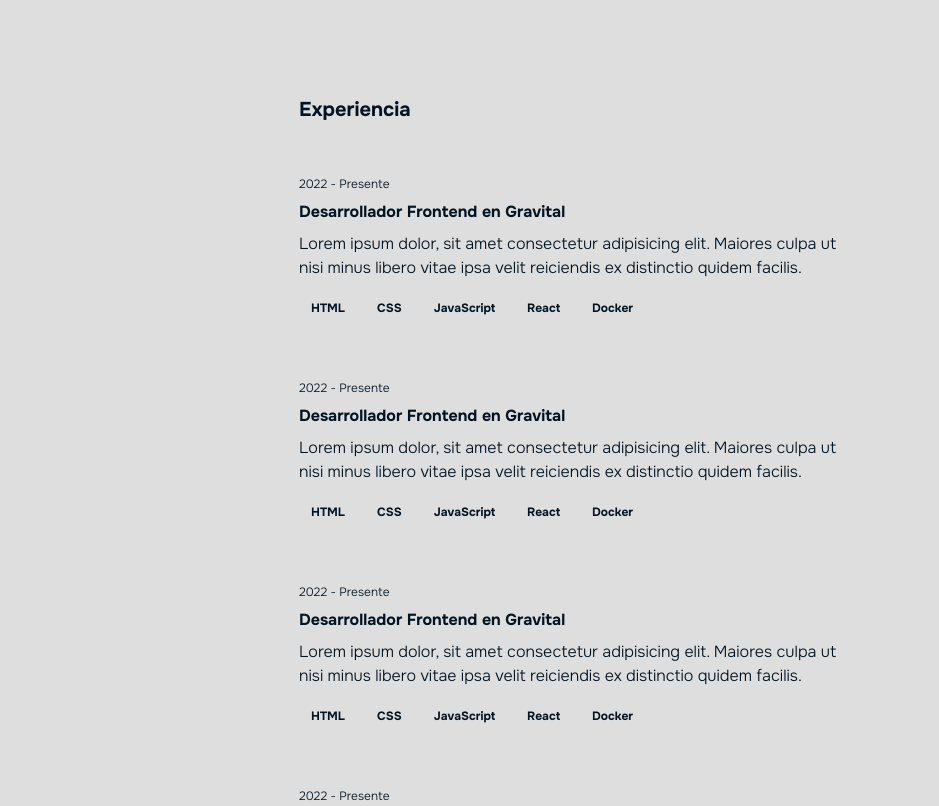
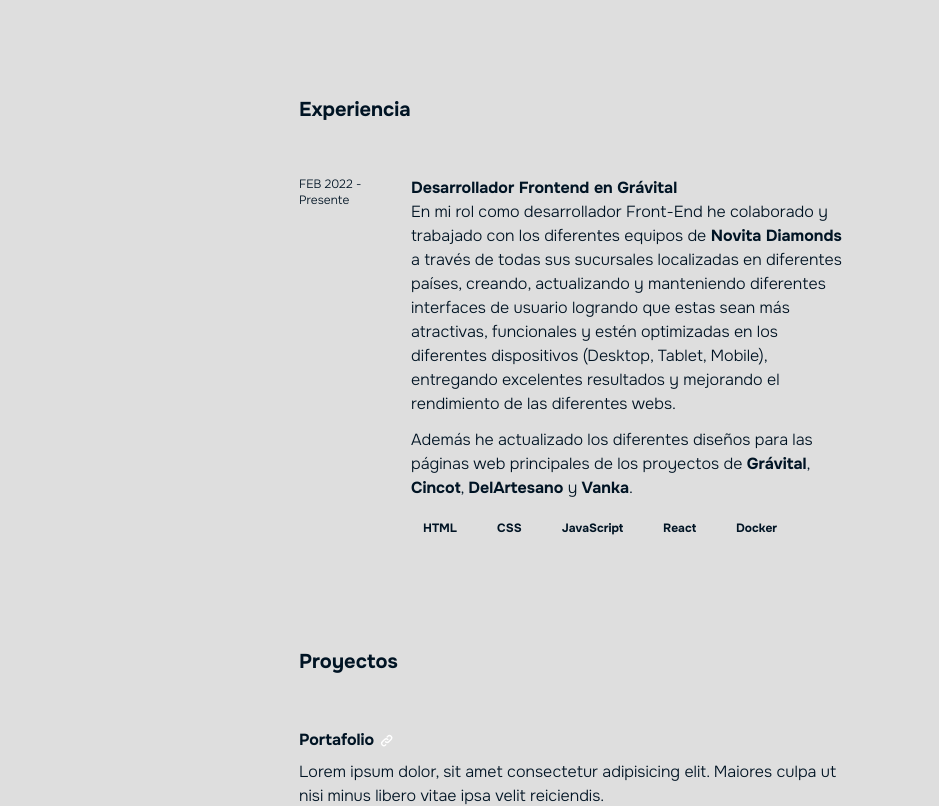
Before and after one commit to JoseSissa/Portfolio, an Astro site: page / in a window 1280 px wide. Shown: the top 806 px of the page, 341-1280 px from the left. Built offline with nearby package versions, Linux system fonts and the light colour scheme; Astro itself is replaced by a stand-in of ours.

Commit message:
Experience added

```diff
--- a/src/components/Experience.astro
+++ b/src/components/Experience.astro
@@ -8,19 +8,23 @@
     <div>
         <ol>
             {
-                EXPERIENCE_JOBS.map((job, index) => {
+                EXPERIENCE_JOBS.map(job => {
                     return(
                         <li class="mb-12">
-                            <div>
-                                <header class="mb-2 text-xs font-light">{job.fecha}</header>
+                            <div class="flex gap-x-4">
+                                <header class="min-w-24 text-xs font-light">{job.date}</header>
                                 <div>
-                                    <h3 class="mb-2 font-bold">
-                                        {job.cargo} en {job.empresa}
+                                    <h3 class="font-bold">
+                                        {job.position} en {job.company}
                                     </h3>
-                                    <p class="mb-3 font-light">
-                                        {job.explicacion_cargo}
-                                    </p>
-                                    <ul class="flex flex-wrap">
+                                    {
+                                        job.summary.map(text => {
+                                            return (
+                                                <p class="mb-3 font-light" set:html={text}></p>
+                                            )
+                                        })
+                                    }
+                                    <ul class="flex flex-wrap gap-x-2">
                                         {
                                             job.technologies.map((tecnologia, i) => (
                                                 <Pill>
--- a/src/constants/experience.js
+++ b/src/constants/experience.js
@@ -1,34 +1,19 @@
 export const EXPERIENCE_JOBS = [
 	{
-		fecha: '2022 - Presente',
-		empresa: 'Gravital',
+		date: 'FEB 2022 - Presente',
+		company: 'Grávital',
 		web: 'https://gravital.co/',
-		cargo: 'Desarrollador Frontend',
-		explicacion_cargo: 'Lorem ipsum dolor, sit amet consectetur adipisicing elit. Maiores culpa ut nisi minus libero vitae ipsa velit reiciendis ex distinctio quidem facilis.',
-		technologies: ['HTML', 'CSS', 'JavaScript', 'React', 'Docker']
-	},
-	{
-		fecha: '2022 - Presente',
-		empresa: 'Gravital',
-		web: 'https://gravital.co/',
-		cargo: 'Desarrollador Frontend',
-		explicacion_cargo: 'Lorem ipsum dolor, sit amet consectetur adipisicing elit. Maiores culpa ut nisi minus libero vitae ipsa velit reiciendis ex distinctio quidem facilis.',
-		technologies: ['HTML', 'CSS', 'JavaScript', 'React', 'Docker']
-	},
-	{
-		fecha: '2022 - Presente',
-		empresa: 'Gravital',
-		web: 'https://gravital.co/',
-		cargo: 'Desarrollador Frontend',
-		explicacion_cargo: 'Lorem ipsum dolor, sit amet consectetur adipisicing elit. Maiores culpa ut nisi minus libero vitae ipsa velit reiciendis ex distinctio quidem facilis.',
-		technologies: ['HTML', 'CSS', 'JavaScript', 'React', 'Docker']
-	},
-	{
-		fecha: '2022 - Presente',
-		empresa: 'Gravital',
-		web: 'https://gravital.co/',
-		cargo: 'Desarrollador Frontend',
-		explicacion_cargo: 'Lorem ipsum dolor, sit amet consectetur adipisicing elit. Maiores culpa ut nisi minus libero vitae ipsa velit reiciendis ex distinctio quidem facilis.',
+		position: 'Desarrollador Frontend',
+		summary: [
+			`En mi rol como desarrollador Front-End he colaborado y trabajado con los diferentes equipos de
+			<a class="font-bold" href="https://novitadiamonds.com/" target="_blank" rel="nofollow noreferrer" title="Web de Novita Diamonds">Novita Diamonds</a>
+			a través de todas sus sucursales localizadas en diferentes países, creando, actualizando y manteniendo diferentes interfaces de usuario logrando que estas sean más atractivas, funcionales y estén optimizadas en los diferentes dispositivos (Desktop, Tablet, Mobile), entregando excelentes resultados y mejorando el rendimiento de las diferentes webs.`,
+			`Además he actualizado los diferentes diseños para las páginas web principales de los proyectos de
+			<a class="font-bold" href="https://gravital.co/" target="_blank" rel="nofollow noreferrer" title="Web de Grávital">Grávital</a>,
+			<a class="font-bold" href="https://www.cincot.com/" target="_blank" rel="nofollow noreferrer" title="Web de Cincot">Cincot</a>,
+			<a class="font-bold" href="https://delartesano.co/" target="_blank" rel="nofollow noreferrer" title="Web delArtesano">DelArtesano</a> y
+			<a class="font-bold" href="https://vanka.com.co/" target="_blank" rel="nofollow noreferrer" title="Web de Vanka">Vanka</a>.`
+		],
 		technologies: ['HTML', 'CSS', 'JavaScript', 'React', 'Docker']
 	}
 ]
```
